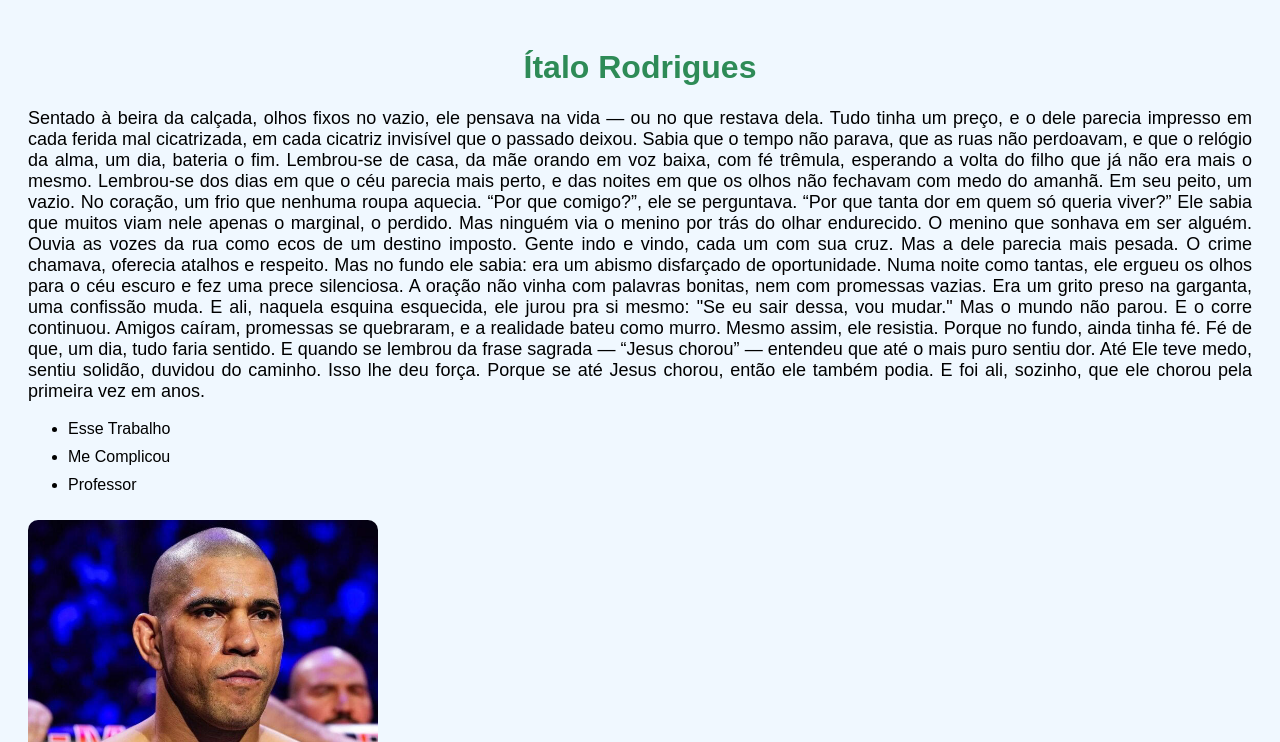
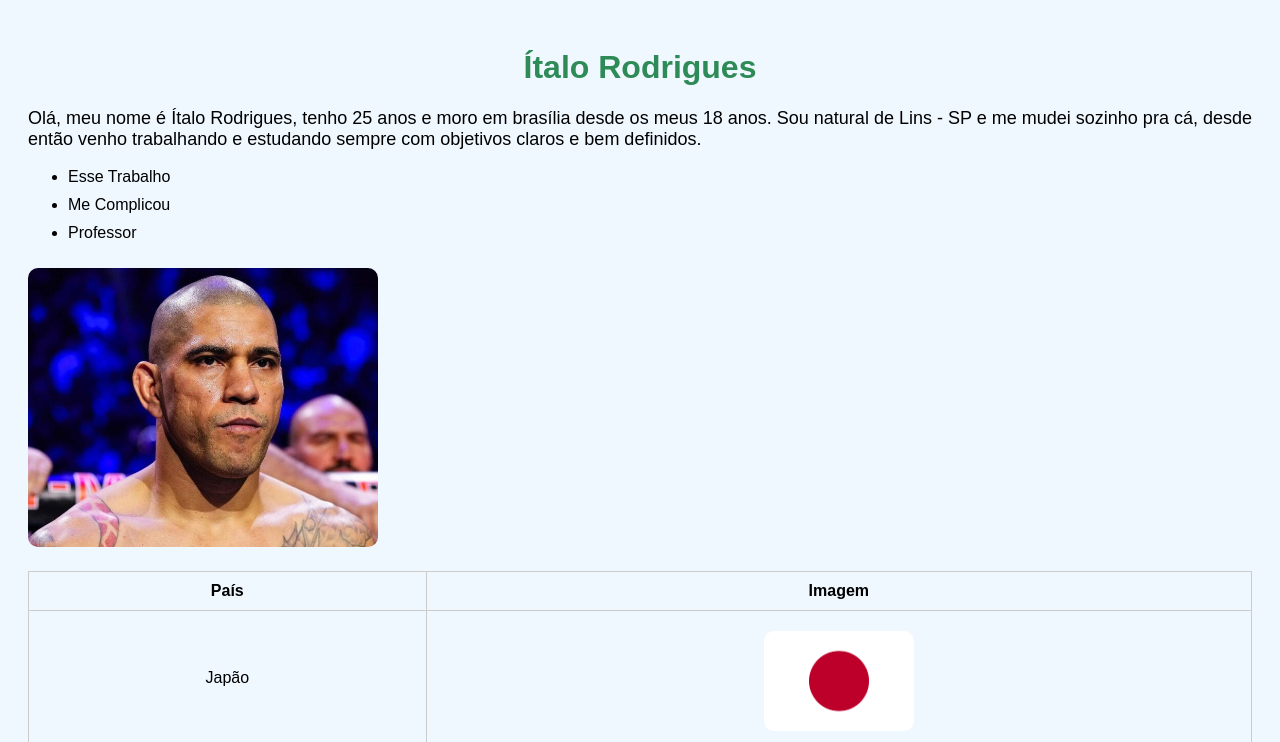
Before and after one commit to rodriguesitalo/Trabalho-1, a plain HTML site: page index.html in a window 1280 px wide. Shown: the top 742 px of the page. Drawn offline with Linux system fonts and the light colour scheme.

Commit message:
Update index.html

```diff
--- a/index.html
+++ b/index.html
@@ -9,19 +9,7 @@
   <h1>Ítalo Rodrigues</h1>
 
   <p id="bio">
- Sentado à beira da calçada, olhos fixos no vazio, ele pensava na vida — ou no que restava dela. Tudo tinha um preço, e o dele parecia impresso em cada ferida mal cicatrizada, em cada cicatriz invisível que o passado deixou. Sabia que o tempo não parava, que as ruas não perdoavam, e que o relógio da alma, um dia, bateria o fim.
-
-Lembrou-se de casa, da mãe orando em voz baixa, com fé trêmula, esperando a volta do filho que já não era mais o mesmo. Lembrou-se dos dias em que o céu parecia mais perto, e das noites em que os olhos não fechavam com medo do amanhã. Em seu peito, um vazio. No coração, um frio que nenhuma roupa aquecia.
-
-“Por que comigo?”, ele se perguntava. “Por que tanta dor em quem só queria viver?” Ele sabia que muitos viam nele apenas o marginal, o perdido. Mas ninguém via o menino por trás do olhar endurecido. O menino que sonhava em ser alguém.
-
-Ouvia as vozes da rua como ecos de um destino imposto. Gente indo e vindo, cada um com sua cruz. Mas a dele parecia mais pesada. O crime chamava, oferecia atalhos e respeito. Mas no fundo ele sabia: era um abismo disfarçado de oportunidade.
-
-Numa noite como tantas, ele ergueu os olhos para o céu escuro e fez uma prece silenciosa. A oração não vinha com palavras bonitas, nem com promessas vazias. Era um grito preso na garganta, uma confissão muda. E ali, naquela esquina esquecida, ele jurou pra si mesmo: "Se eu sair dessa, vou mudar."
-
-Mas o mundo não parou. E o corre continuou. Amigos caíram, promessas se quebraram, e a realidade bateu como murro. Mesmo assim, ele resistia. Porque no fundo, ainda tinha fé. Fé de que, um dia, tudo faria sentido.
-
-E quando se lembrou da frase sagrada — “Jesus chorou” — entendeu que até o mais puro sentiu dor. Até Ele teve medo, sentiu solidão, duvidou do caminho. Isso lhe deu força. Porque se até Jesus chorou, então ele também podia. E foi ali, sozinho, que ele chorou pela primeira vez em anos.
+ Olá, meu nome é Ítalo Rodrigues, tenho 25 anos e moro em brasília desde os meus 18 anos. Sou natural de Lins - SP e me mudei sozinho pra cá, desde então venho trabalhando e estudando sempre com objetivos claros e bem definidos.
   </p>
 
   <ul>
```
